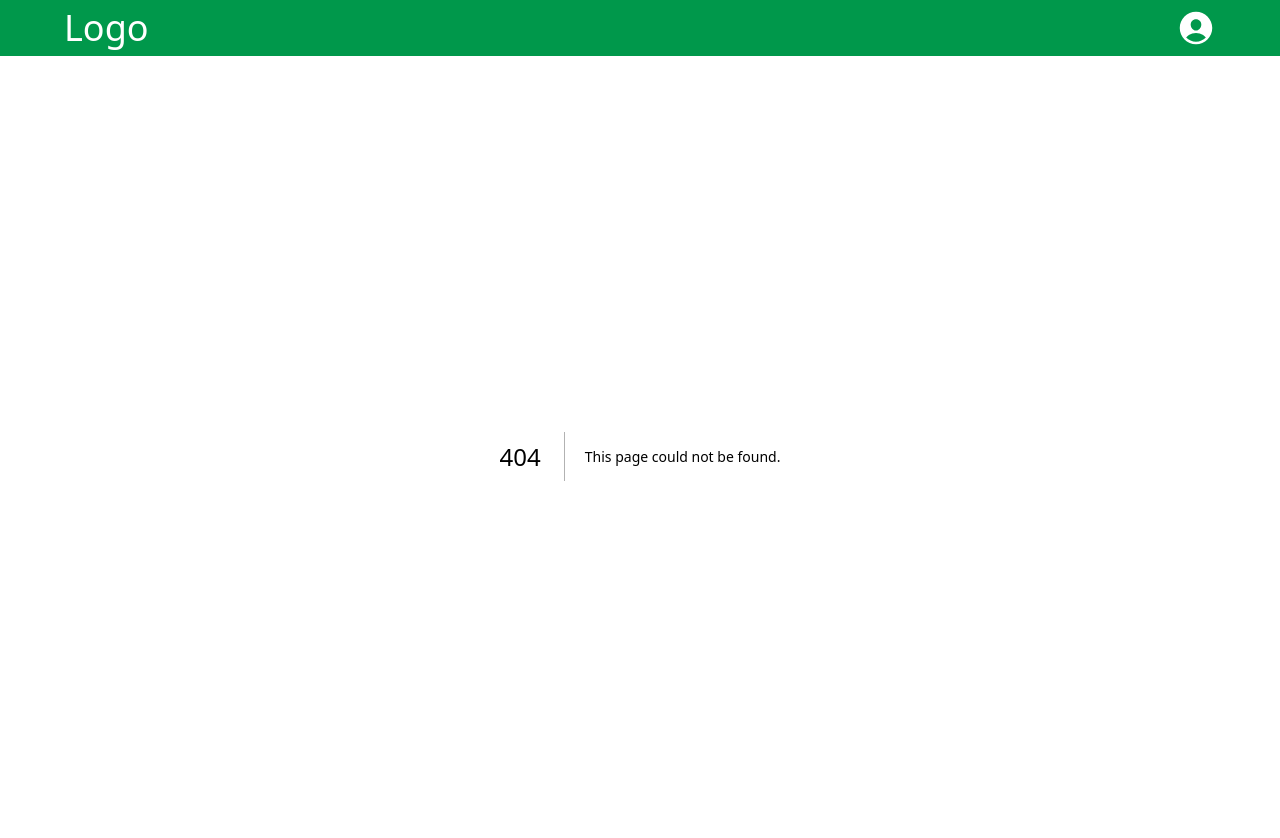
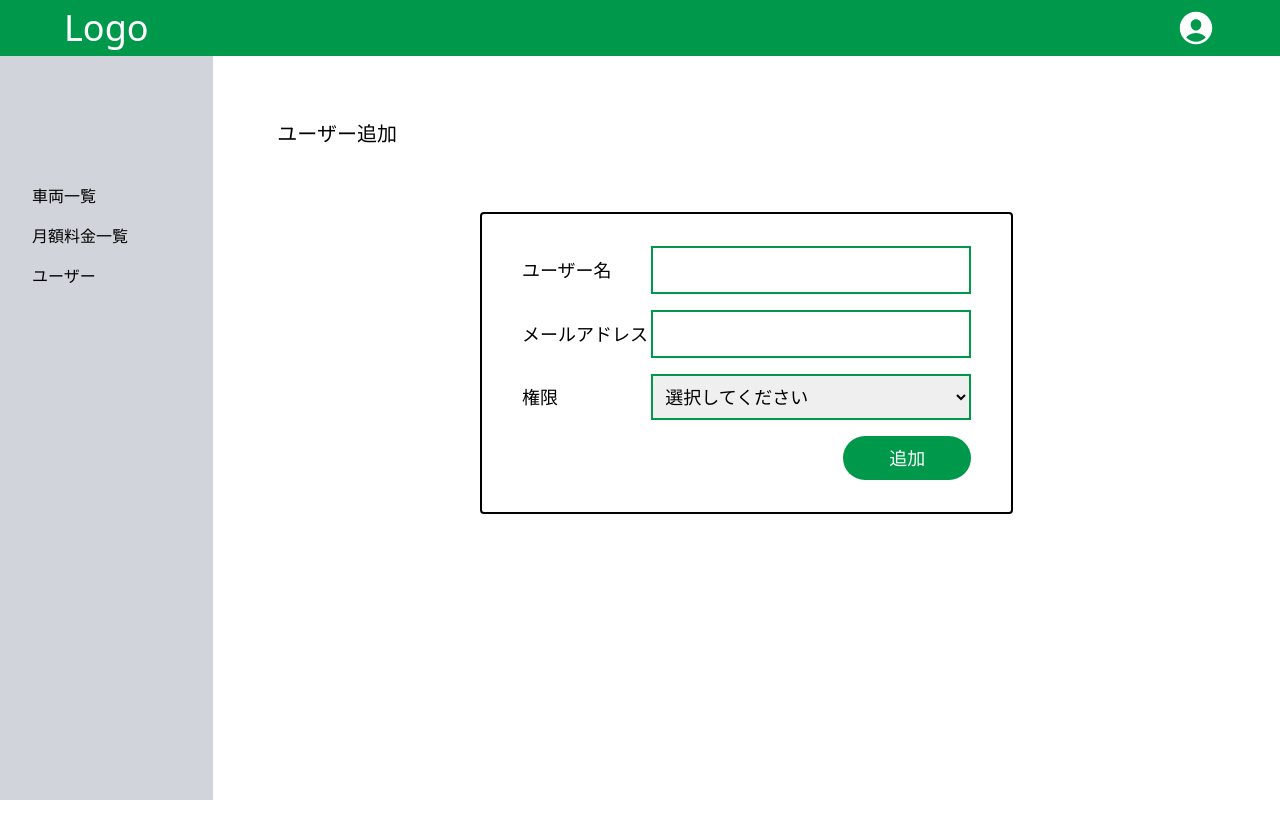
Before and after one commit to imaimai1997/fleet-managiment-app, a Next.js app: page /userlist/create in a window 1280 px wide. Before the commit this address had no page. Shown: the top 838 px of the page. After the commit the page ends 800 px from the top, so only its background shows below. Built offline with nearby package versions, Linux system fonts and the light colour scheme.

Commit message:
ユーザー作成画面 (#43)

```diff
--- /dev/null
+++ b/components/UserDetail/index.tsx
@@ -0,0 +1,40 @@
+"use client";
+import React from "react";
+import PrimaryButton from "../PrimaryButton";
+
+const UserDetail = () => {
+  return (
+    <div>
+      <form className="w-3/6 mx-auto p-6 flex flex-col border-2 border-black rounded *:text-lg [&_input]:w-80 [&_input]:border-2 [&_input]:border-primary-700 [&_input]:p-2 [&_div]:flex [&_div]:justify-between [&_div]:items-center ">
+        <div className="mx-4 my-2">
+          <label>ユーザー名</label>
+          <input type="text" required onChange={() => {}} />
+        </div>
+        <div className="mx-4 my-2">
+          <label>メールアドレス</label>
+          <input type="email" required onChange={() => {}} />
+        </div>
+        <div className="mx-4 my-2">
+          <label>権限</label>
+          <select
+            defaultValue=""
+            required
+            onChange={() => {}}
+            className="w-80 border-2 border-primary-700 p-2"
+          >
+            <option value="" disabled>
+              選択してください
+            </option>
+            <option value="true">管理者</option>
+            <option value="false">一般ユーザー</option>
+          </select>
+        </div>
+        <div className="mx-4 ml-auto my-2">
+          <PrimaryButton name={"追加"} />
+        </div>
+      </form>
+    </div>
+  );
+};
+
+export default UserDetail;
--- /dev/null
+++ b/src/app/(dashboard)/userlist/create/page.tsx
@@ -0,0 +1,14 @@
+import React from "react";
+import UserDetail from "../../../../../components/UserDetail";
+
+const page = () => {
+  return (
+    <>
+      {" "}
+      <h2 className="m-16 text-xl">ユーザー追加</h2>
+      <UserDetail />
+    </>
+  );
+};
+
+export default page;
```
